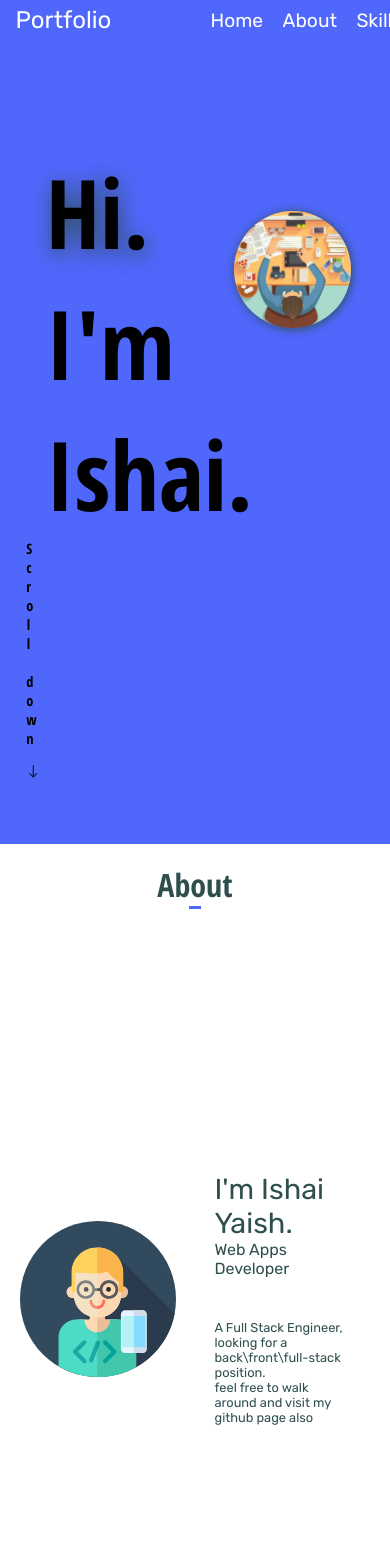
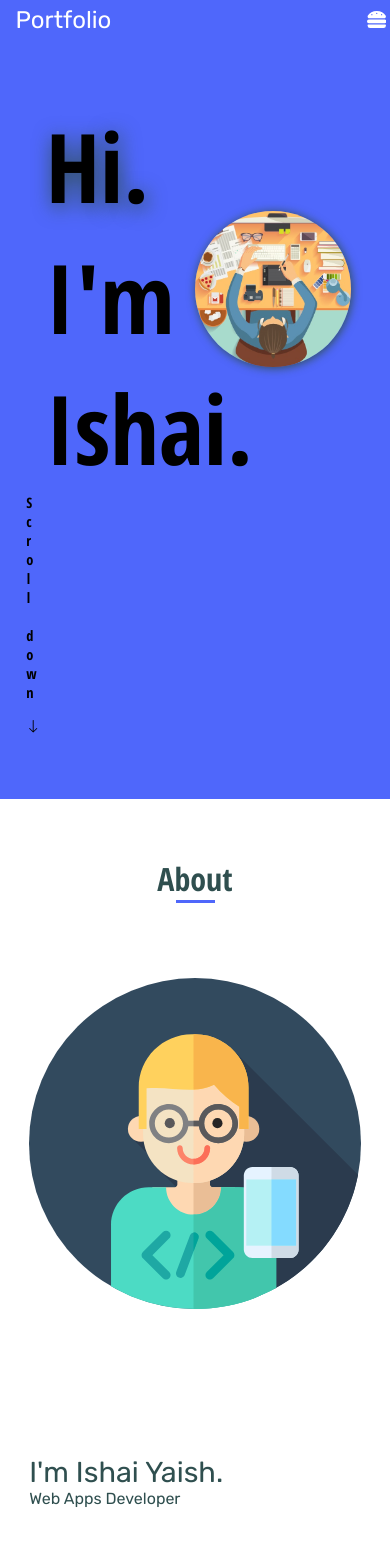
Before and after one commit to ishaishai/Portfolio, a React (Create React App) app: page / in a window 390 px wide. Shown: the top 1550 px of the page. Built offline with nearby package versions, Linux system fonts and the light colour scheme.

Commit message:
mobile adjustments

```diff
--- a/public/index.html
+++ b/public/index.html
@@ -2,7 +2,7 @@
 <html lang="en">
   <head>
     <meta charset="utf-8" />
-    <link rel="icon" href="%PUBLIC_URL%/favicon.ico" />
+    <link rel="icon" href="%PUBLIC_URL%/favicon2.jpg" />
     <meta name="viewport" content="width=device-width, initial-scale=1" />
     <meta name="theme-color" content="#000000" />
     <meta
@@ -31,7 +31,7 @@
       work correctly both with client-side routing and a non-root public URL.
       Learn how to configure a non-root public URL by running `npm run build`.
     -->
-    <title>React App</title>
+    <title>Portfolio</title>
   </head>
   <body>
     <noscript>You need to enable JavaScript to run this app.</noscript>
--- a/src/App.css
+++ b/src/App.css
@@ -14,6 +14,5 @@ body,
   width: 100%;
 }
 body {
-  background-color: #4f67fb;
   font-family: "Rubik", sans-serif;
 }
--- a/src/App.js
+++ b/src/App.js
@@ -1,10 +1,11 @@
 import Navbar from "./components/navbar/Navbar";
-import "./App.css";
 import Home from "./components/home/Home";
 import About from "./components/about/About";
 import Skills from "./components/skills/Skills";
 import Projects from "./components/projects/Projects";
 import Contact from "./components/contact/Contact";
+import "./App.css";
+import "./styles-mobile.css";
 
 const App = () => {
   return (
--- a/src/components/about/About.js
+++ b/src/components/about/About.js
@@ -13,9 +13,10 @@ const About = () => {
           <div className="about-info-title">I'm Ishai Yaish.</div>
           Web Apps Developer
           <div className="about-info-details">
-            A Full Stack Engineer, looking for a back\front\full-stack position.
+            Ambitious B.sc Computer Science graduate and a Full Stack Engineer,
+            looking for a backend/frontend/full-stack position.
             <br />
-            feel free to walk around and visit my github page also
+            feel free to walk around and visit my github page also.
           </div>
         </div>
       </div>
--- a/src/components/contact/Contact.js
+++ b/src/components/contact/Contact.js
@@ -15,9 +15,14 @@ const Contact = () => {
         <div className="contact-info">
           <div className="skills-info-title">Contact details</div>
           <div className="skills-info-subtitle">Email</div>
-          <div className="skills-info-details">ishaiyaish@gmail.com</div>
+          <div className="contact-info-details">ishaiyaish@gmail.com</div>
           <div className="skills-info-subtitle">Phone</div>
-          <div className="skills-info-details">+972505202921</div>
+          <div className="contact-info-details">+972505202921</div>
+          <div className="skills-info-subtitle">Other</div>
+          <div className="contact-info-details">
+            <a href="https://github.com/ishaishai">Github</a>
+            <div className="contact-info-details-border"></div>
+          </div>
         </div>
       </div>
     </div>
--- a/src/components/contact/contact.css
+++ b/src/components/contact/contact.css
@@ -34,7 +34,20 @@
   width: 35vw;
 }
 
-.skills-info-details {
+.contact-info-details {
   word-break: normal;
   font-size: 0.8rem;
+  margin-top: 1vh;
+  width: min-content;
 }
+.contact-info-details a,
+:visited {
+  text-decoration: none;
+  color: darkblue;
+}
+
+.contact-info-details-border {
+  border-bottom: 1px solid darkblue;
+  width: 30px;
+  margin: auto;
+}
--- a/src/components/home/home.css
+++ b/src/components/home/home.css
@@ -5,6 +5,8 @@
   align-items: center;
   justify-content: space-around;
   height: 90vh;
+
+  background-color: #4f67fb;
 }
 
 .home-segment {
--- a/src/components/navbar/Navbar.js
+++ b/src/components/navbar/Navbar.js
@@ -1,14 +1,52 @@
 import "./navbar.css";
 import NavbarItem from "./NavbarItem";
-
+import { FaHamburger } from "react-icons/fa";
+import { RiMenuFoldLine } from "react-icons/ri";
+import { useState, useEffect } from "react";
 const Navbar = () => {
   const navbarItems = ["Home", "About", "Skills", "Projects", "Contact"];
+  const [collapse, setCollapse] = useState(true);
+  const [mobile, setMobile] = useState(window.innerWidth <= 768 ? true : false);
+
+  window.addEventListener("resize", (event) => {
+    if (event.currentTarget.screen.width < 768) {
+      setMobile(true);
+    } else {
+      setMobile(false);
+    }
+  });
+  const showNavbar = () => {
+    setCollapse(!collapse);
+  };
+
+  useEffect(() => {
+    let navbar_list = document.getElementsByClassName("navbar-list")[0];
+
+    console.log(collapse);
+    if (collapse) {
+      navbar_list.style.left = "-100vw";
+    } else {
+      navbar_list.style.left = "0vw";
+    }
+  }, [collapse]);
+
+  const closeMenu = () => {
+    setCollapse(!collapse);
+  };
+
   return (
     <div className="navbar">
       <div className="navbar-logo">Portfolio</div>
+      {mobile &&
+        (collapse ? (
+          <FaHamburger onClick={showNavbar} />
+        ) : (
+          <RiMenuFoldLine onClick={showNavbar} />
+        ))}
+
       <ul className="navbar-list">
         {navbarItems.map((item) => (
-          <NavbarItem label={`${item}`} />
+          <NavbarItem label={`${item}`} closeMenu={closeMenu} />
         ))}
       </ul>
     </div>
--- a/src/components/navbar/NavbarItem.js
+++ b/src/components/navbar/NavbarItem.js
@@ -1,7 +1,9 @@
 const NavbarItem = (props) => {
   return (
     <li className="navbar-item">
-      <a href={`#${props.label}`}>{props.label}</a>
+      <a href={`#${props.label}`} onClick={() => props.closeMenu()}>
+        {props.label}
+      </a>
     </li>
   );
 };
--- a/src/components/projects/Project.js
+++ b/src/components/projects/Project.js
@@ -20,6 +20,9 @@ const Project = (props) => {
         <div
           className="project-description"
           onMouseLeave={() => setClickZone(!clickZone)}
+          onClick={() => {
+            window.location.href = props.link;
+          }}
         >
           Tap To Open
         </div>
--- a/src/components/projects/Projects.js
+++ b/src/components/projects/Projects.js
@@ -5,9 +5,13 @@ import Portfolio from "../../assets/Portfolio.png";
 import Thought from "../../assets/bubble-speech.png";
 const Projects = () => {
   const myprojects = [
-    { name: "Dashboard Generator", src: Dashboard },
-    { name: "Thoughts Wall", src: Thought },
-    { name: "Portfolio", src: Portfolio },
+    {
+      name: "Dashboard Generator",
+      src: Dashboard,
+      link: "http://185.60.170.80:5050",
+    },
+    { name: "Thoughts Wall", src: Thought, link: null },
+    { name: "Portfolio", src: Portfolio, link: null },
   ];
   return (
     <div className="skills-container" id="Projects">
@@ -17,7 +21,7 @@ const Projects = () => {
       </div>
       <div className="projects-subcontainer">
         {myprojects.map((item) => (
-          <Project title={item.name} src={item.src} />
+          <Project title={item.name} src={item.src} link={item.link} />
         ))}
       </div>
     </div>
--- a/src/styles-mobile.css
+++ b/src/styles-mobile.css
@@ -1,138 +1,78 @@
-.container {
-  padding-top: 10vh;
-  display: flex;
-  flex-direction: row;
-  align-items: center;
-  justify-content: space-around;
-  height: 90vh;
-}
+@media screen and (max-width: 768px) {
+  .navbar {
+    width: 100%;
+    justify-content: space-between;
+    align-items: center;
+  }
+  .navbar svg {
+    width: 5vw;
+    height: 2.5vh;
+    margin-right: 1vw;
+    cursor: pointer;
+  }
 
-.container-row {
-  display: flex;
-  flex-direction: column;
-  align-items: center;
-  height: 100vh;
-  color: darkslategrey;
-  background-color: white;
-}
+  .navbar-list {
+    flex-direction: column;
+    position: absolute;
+    top: 4.5vh;
+    left: -100vw;
+    width: 100vw;
+    height: 100vh;
+    justify-content: space-evenly;
+    z-index: 1000;
+    background-color: rgba(47, 79, 79, 0.95);
+    transition: all ease 0.8s;
+  }
 
-.container-title {
-  margin-top: 5%;
-  font-family: "Open Sans Condensed", sans-serif;
-  font-size: 2rem;
-}
+  .navbar-item {
+    font-size: 1.5rem;
+  }
 
-.container-title-border {
-  border-bottom: 3px solid #4f67fb;
-  width: 3vw;
-  position: relative;
-  margin: auto;
-}
+  .home-img {
+    width: 40vw;
+    height: 40vw;
+  }
+  .about-container,
+  .home-container {
+    padding-top: 10vw;
+  }
+  .skills-subcontainer,
+  .projects-subcontainer,
+  .about-subcontainer {
+    flex-direction: column;
+  }
+  .about-subcontainer .about-img,
+  .about-subcontainer .about-info {
+    position: unset;
+    width: 85%;
+  }
 
-.subcontainer {
-  display: flex;
-  flex-direction: row;
-  align-items: center;
-  justify-content: space-around;
-  height: 100vh;
-  color: darkslategrey;
-  background-color: white;
-  width: 100%;
-}
+  .about-title-border {
+    width: 10vw;
+  }
 
-.subcontainer-img {
-  position: absolute;
-  left: 5vw;
-  width: 40vw;
-  height: 40vh;
-}
+  .skills-subcontainer .skills-info {
+    width: 85%;
+  }
 
-.subcontainer-info {
-  width: 35vw;
-  left: 55vw;
-  position: absolute;
-}
-
-.subcontainer-info-title {
-  font-size: 1.8rem;
-}
-
-.subcontainer-info-details {
-  word-break: normal;
-  margin-top: 5vh;
-  font-size: 0.8rem;
-}
-
-.segment {
-  font-size: 6rem;
-  width: min-content;
-  display: flex;
-  flex-direction: column;
-  font-family: "Open Sans Condensed", sans-serif;
-  /* margin: 15% 10%; */
-}
-.home-title-first {
-  text-shadow: 2px 4px 20px darkslategrey;
-}
-
-.scroll {
-  width: 0.3rem;
-  font-size: 0.9rem;
-  word-break: break-all;
-  text-align: center;
-  display: flex;
-  flex-flow: column;
-  animation: fall-from-up 0.8s;
-}
-.home-scroll {
-  position: relative;
-  left: -5vw;
-}
-.home-scroll a {
-  text-decoration-line: none;
-  outline: none;
-  text-decoration: none;
-  color: inherit;
-}
-
-.home-scroll svg {
-  margin-top: 2vh;
-}
-
-@keyframes fall-from-up {
-  from {
-    top: -100vh;
+  .project-container .project-img {
+    width: 70vw;
+    height: 30vh;
   }
-  to {
-    top: 0vh;
+  .project-container .project-img img {
+    width: 55%;
+    height: 55%;
+  }
+  #Contact {
+    margin-top: 50vh;
+  }
+  #Contact .skills-subcontainer {
+    flex-direction: column-reverse;
+    text-align: center;
+  }
+  .contact-info {
+    display: flex;
+    flex-direction: column;
+    align-items: center;
   }
 }
-
-.home-img {
-  width: 30vw;
-  height: 30vw;
-  border-radius: 50%;
-  box-shadow: 1px 1px 10px darkslategrey;
-  animation: unblur 1.2s, rotate-right-to-left 0.8s;
-  position: absolute;
-  top: 25vh;
-  right: 10vw;
-}
-
-@keyframes unblur {
-  from {
-    filter: blur(10px);
-  }
-  to {
-    filter: blur(0px);
-  }
-}
-
-@keyframes rotate-right-to-left {
-  from {
-    right: -100vw;
-  }
-  to {
-    right: 10vw;
-  }
-}
```
Also changed, not shown: public/favicon.png (added), public/favicon2.jpg (added).
